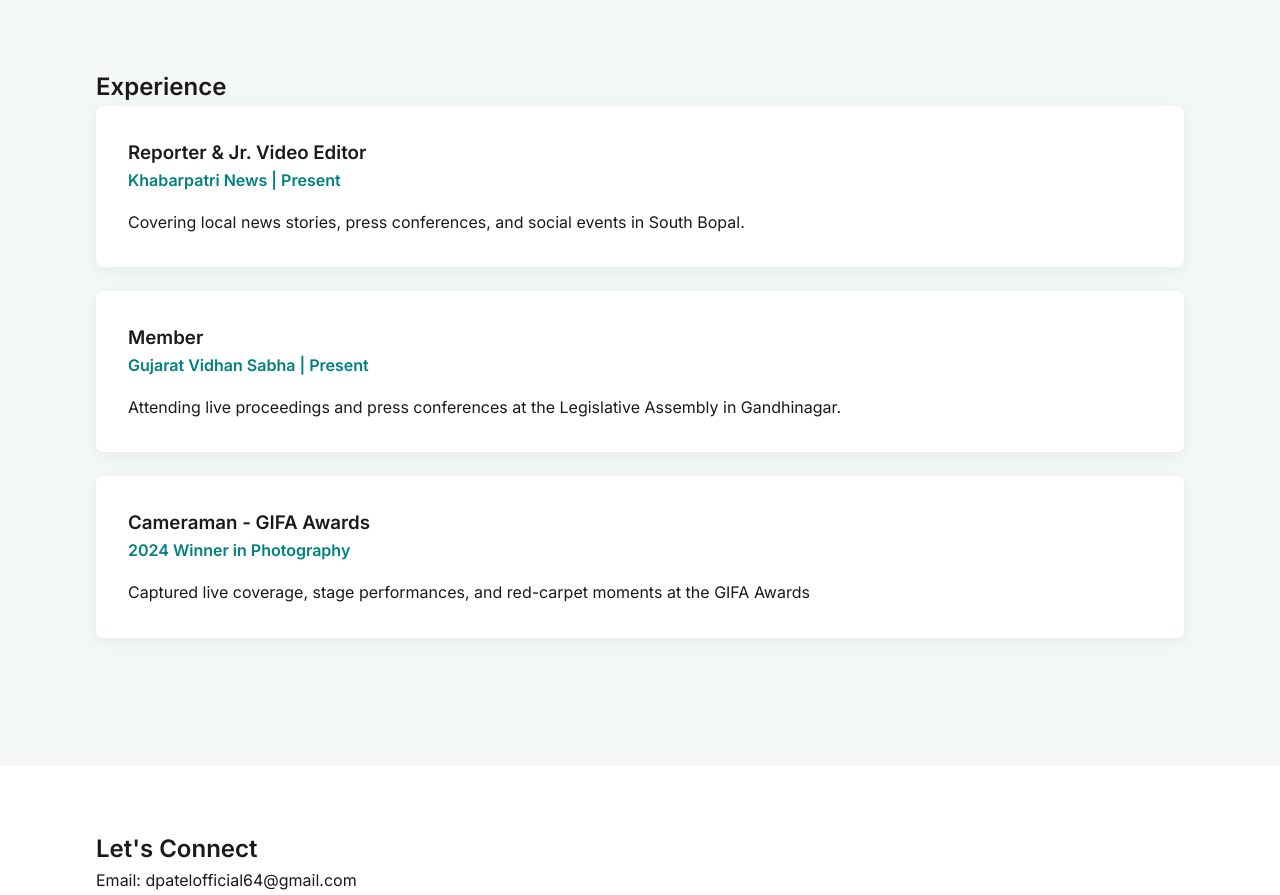
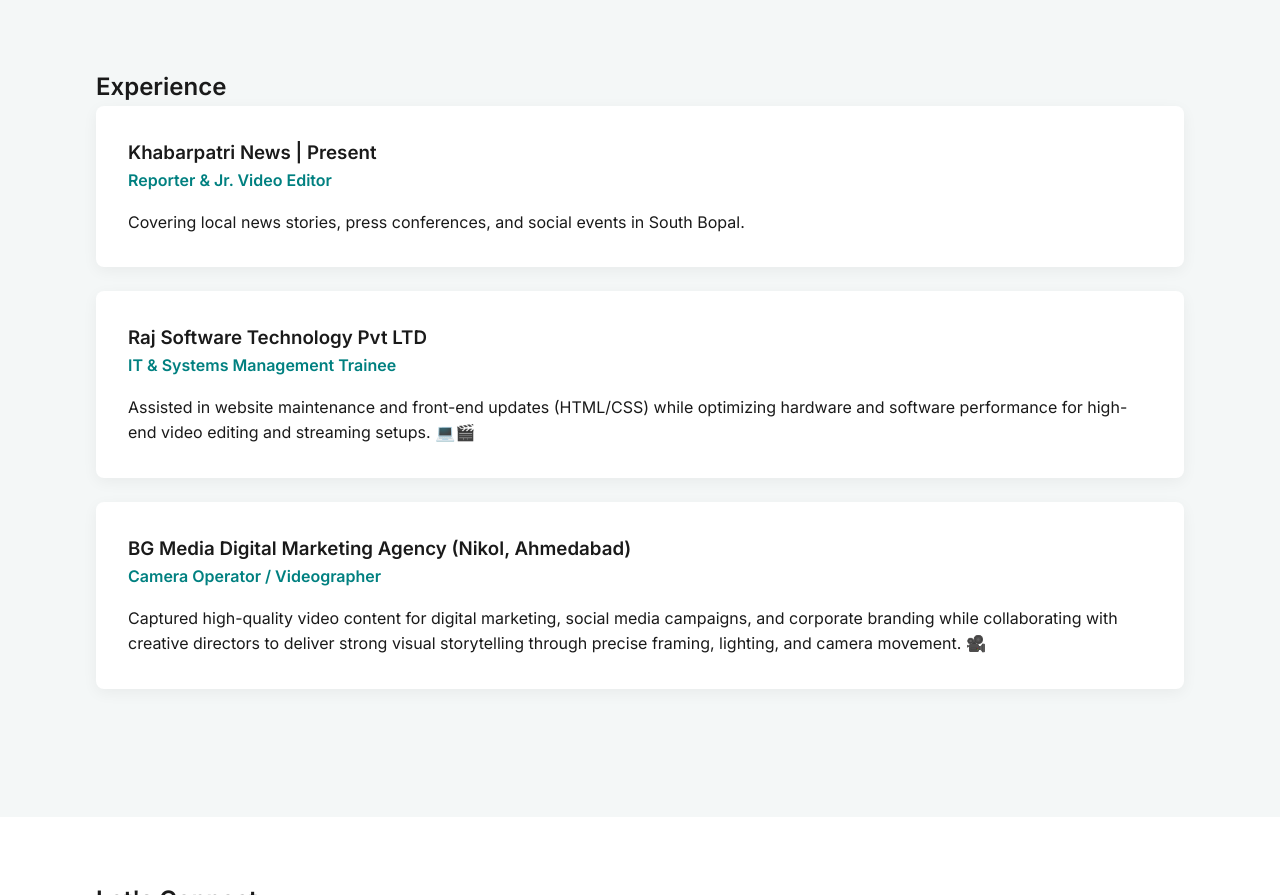
Before and after one commit to aayushb007/daksh-patel, a plain HTML site: page index.html in a window 1280 px wide. Shown: the part 1020-1915 px from the top of the page. Drawn offline with nearby package versions, Linux system fonts and the light colour scheme.

Commit message:
Update job titles and descriptions in index.html

```diff
--- a/index.html
+++ b/index.html
@@ -20,7 +20,7 @@
 
     <header class="hero">
         <div class="hero-text">
-            <span class="badge">News Reporter & Jr. Video Editor</span>
+            <span class="badge">Student of IT & Journalism</span>
             <h1>Daksh Patel</h1>
             <p>Dedicated journalist with excellent communication and research skills, covering real stories at <strong>Khabarpatri News</strong> and the <strong>Gujarat Vidhan Sabha</strong>.</p>
             <div class="cta-group">
@@ -55,21 +55,22 @@
             </div>
 
             <div class="timeline-item">
-                <h3>Reporter & Jr. Video Editor</h3>
-                <span class="org">Khabarpatri News | Present</span>
+                <h3>Khabarpatri News | Present</h3>
+                <span class="org"> Reporter & Jr. Video Editor</span>
                 <p>Covering local news stories, press conferences, and social events in South Bopal.</p>
             </div>
 
             <div class="timeline-item">
-                <h3>Member</h3>
-                <span class="org">Gujarat Vidhan Sabha | Present</span>
-                <p>Attending live proceedings and press conferences at the Legislative Assembly in Gandhinagar.</p>
+                <h3>Raj Software Technology Pvt LTD </h3>
+                <span class="org">IT & Systems Management Trainee </span>
+                <p>Assisted in website maintenance and front-end updates (HTML/CSS) while optimizing hardware and software performance for high-end video editing and streaming setups. 💻🎬</p>
             </div>
 
             <div class="timeline-item">
-                <h3>Cameraman - GIFA Awards</h3>
-                <span class="org">2024 Winner in Photography</span>
-                <p>Captured live coverage, stage performances, and red-carpet moments at the GIFA Awards</p>
+                <h3>BG Media Digital Marketing Agency (Nikol, Ahmedabad)</h3>
+
+                <span class="org">Camera Operator / Videographer</span>
+                <p>Captured high-quality video content for digital marketing, social media campaigns, and corporate branding while collaborating with creative directors to deliver strong visual storytelling through precise framing, lighting, and camera movement. 🎥</p>
             </div>
         </div>
     </section>
```
